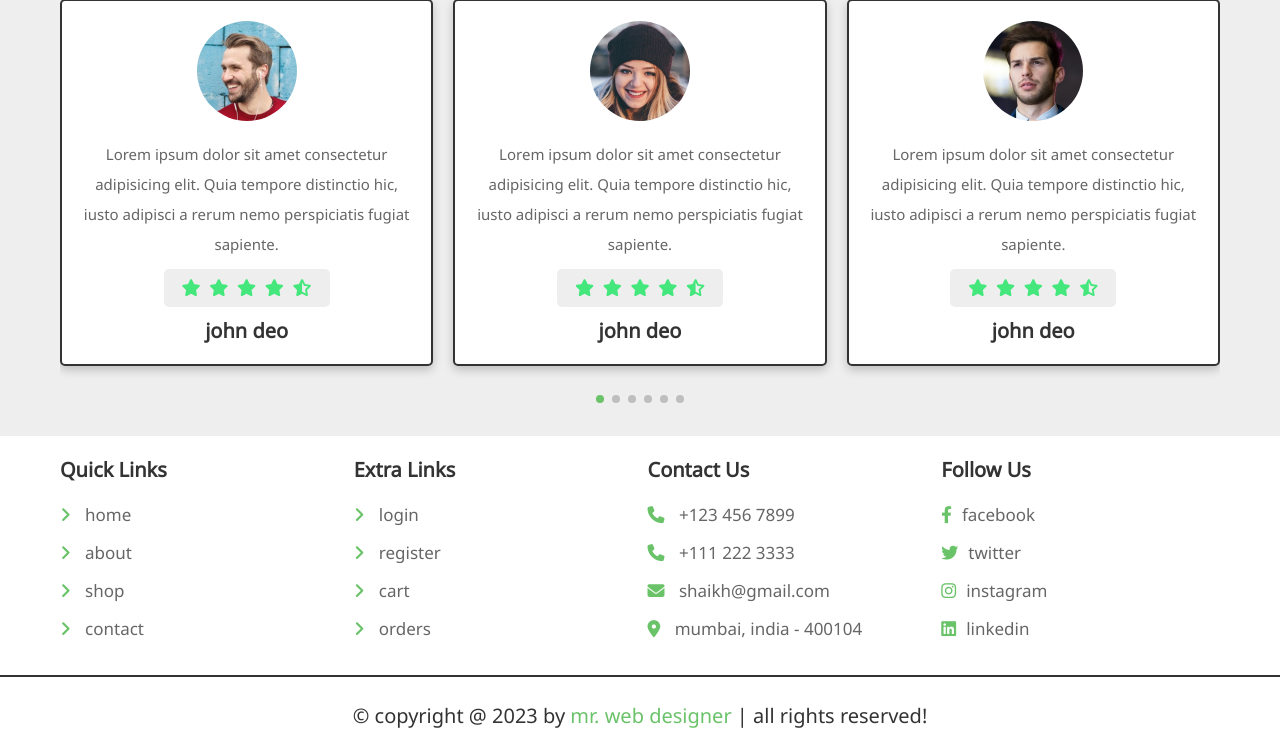
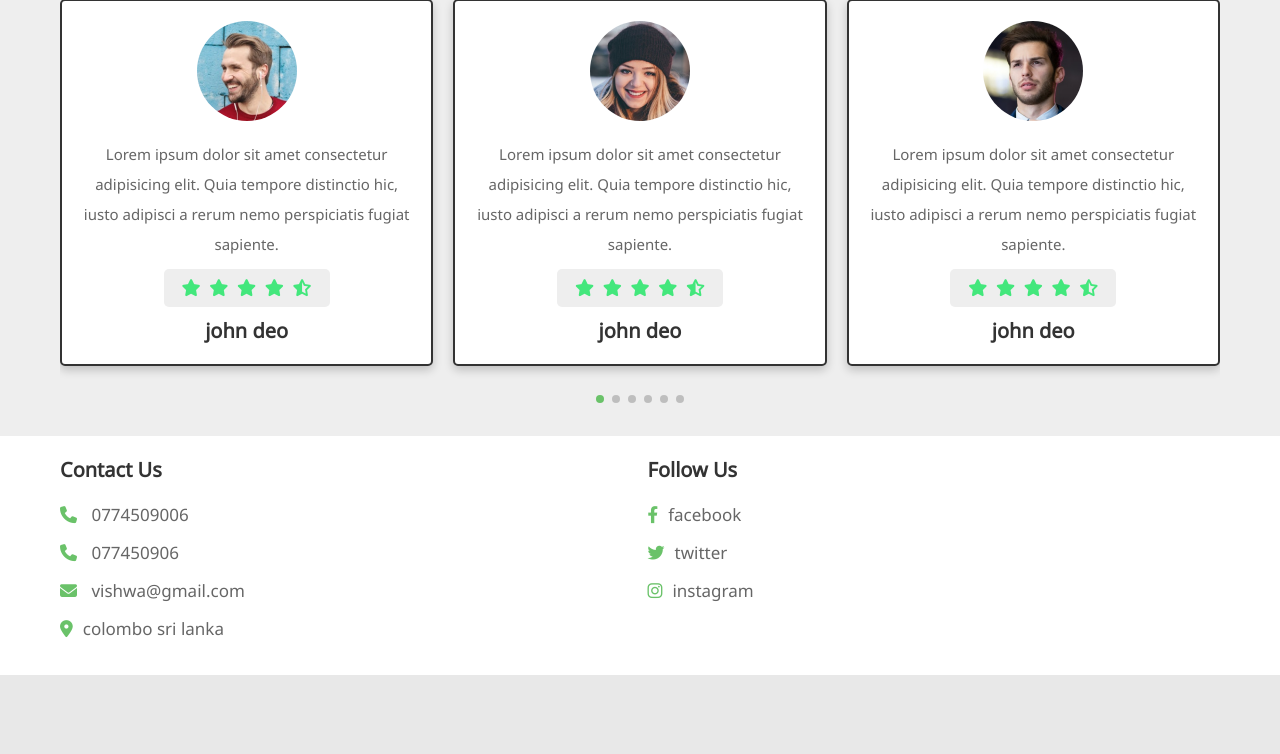
Before and after one commit to shav74/petwet, a PHP site: page /about.php in a window 1280 px wide. Shown: the part 805-1559 px from the top of the page. After the commit the page ends 1480 px from the top, so only its background shows below. Run offline with PHP 8.4, Linux system fonts and the light colour scheme; data that the repository does not hold is empty; some libraries are stand-ins or nearby versions.

Commit message:
Update footer.php

```diff
--- a/ecommerce website/components/footer.php
+++ b/ecommerce website/components/footer.php
@@ -1,29 +1,29 @@
 <footer class="footer">
 
    <section class="grid">
-
+ <!--
       <div class="box">
          <h3>quick links</h3>
          <a href="home.php"> <i class="fas fa-angle-right"></i> home</a>
          <a href="about.php"> <i class="fas fa-angle-right"></i> about</a>
-         <a href="shop.php"> <i class="fas fa-angle-right"></i> shop</a>
+         <a href="shop.php"> <i class="fas fa-angle-right"></i> Stays</a>
          <a href="contact.php"> <i class="fas fa-angle-right"></i> contact</a>
       </div>
 
-      <div class="box">
+    <div class="box">
          <h3>extra links</h3>
          <a href="user_login.php"> <i class="fas fa-angle-right"></i> login</a>
          <a href="user_register.php"> <i class="fas fa-angle-right"></i> register</a>
          <a href="cart.php"> <i class="fas fa-angle-right"></i> cart</a>
          <a href="orders.php"> <i class="fas fa-angle-right"></i> orders</a>
-      </div>
+      </div> !-->
 
       <div class="box">
          <h3>contact us</h3>
-         <a href="tel:1234567890"><i class="fas fa-phone"></i> +123 456 7899</a>
-         <a href="tel:11122233333"><i class="fas fa-phone"></i> +111 222 3333</a>
-         <a href="mailto:shaikh@gmail.com"><i class="fas fa-envelope"></i> shaikh@gmail.com</a>
-         <a href="https://www.google.com/myplace"><i class="fas fa-map-marker-alt"></i> mumbai, india - 400104 </a>
+         <a href="tel:1234567890"><i class="fas fa-phone"></i> 0774509006</a>
+         <a href="tel:11122233333"><i class="fas fa-phone"></i> 077450906</a>
+         <a href="mailto:shaikh@gmail.com"><i class="fas fa-envelope"></i> vishwa@gmail.com</a>
+         <a href="https://www.google.com/offerbay"><i class="fas fa-map-marker-alt"></i>colombo sri lanka </a>
       </div>
 
       <div class="box">
@@ -31,11 +31,8 @@
          <a href="#"><i class="fab fa-facebook-f"></i>facebook</a>
          <a href="#"><i class="fab fa-twitter"></i>twitter</a>
          <a href="#"><i class="fab fa-instagram"></i>instagram</a>
-         <a href="#"><i class="fab fa-linkedin"></i>linkedin</a>
       </div>
 
    </section>
 
-   <div class="credit">&copy; copyright @ <?= date('Y'); ?> by <span>mr. web designer</span> | all rights reserved!</div>
-
 </footer>
```
